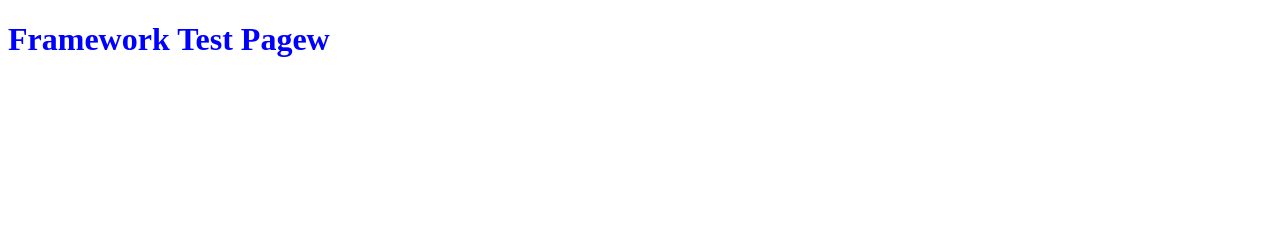
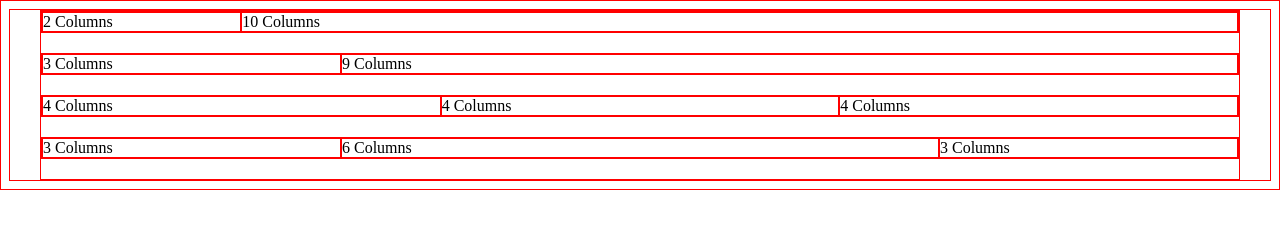
Before and after one commit to abryu/Front-End-Web-Developer, a plain HTML site: page portfolio/framework/test.html in a window 1280 px wide. Drawn offline with Linux system fonts and the light colour scheme.

Commit message:
Intro to HTML and CSS

```diff
--- a/portfolio/framework/css/main.css
+++ b/portfolio/framework/css/main.css
@@ -1,3 +1,69 @@
-h1{
-	color: blue;
+* {
+    border: 1px solid red !important;
 }
+
+* {
+    -webkit-box-sizing: border-box;
+    -moz-box-sizing: border-box;
+    -ms-box-sizing: border-box;
+    box-sizing: border-box;
+}
+
+.grid {
+    margin: 0 auto;
+    max-width: 1200px;
+    width: 100%;
+}
+
+.row {
+    width: 100%;
+    margin-bottom: 20px;
+    display: flex;
+}
+.col-1 {
+    width: 8.33%;
+}
+
+.col-2 {
+    width: 16.66%;
+}
+
+.col-3 {
+    width: 25%;
+}
+
+.col-4 {
+    width: 33.33%;
+}
+
+.col-5 {
+    width: 41.66%;
+}
+
+.col-6 {
+    width: 50%;
+}
+
+.col-7 {
+    width: 58.33%;
+}
+
+.col-8 {
+    width: 66.66%;
+}
+
+.col-9 {
+    width: 75%;
+}
+
+.col-10 {
+    width: 83.33%;
+}
+
+.col-11 {
+    width: 91.66%;
+}
+
+.col-12 {
+    width: 100%;
+}
--- a/portfolio/framework/test.html
+++ b/portfolio/framework/test.html
@@ -1,9 +1,30 @@
-<!DOCTYPE HTML>
+<!DOCTYPE html>
 <html>
-	<head>
-		<link rel="stylesheet" type="text/css" href="css/main.css">
-	</head>
-	<body>
-		<h1>Framework Test Pagew</h1>
-	</body>
+<head>
+  <meta charset="utf-8">
+  <title>Framework Test Page</title>
+  <link rel="stylesheet" href="css/main.css">
+</head>
+<body>
+  <div class="grid">
+    <div class="row">
+      <div class="col-2">2 Columns</div>
+      <div class="col-10">10 Columns</div>
+    </div>
+    <div class="row">
+      <div class="col-3">3 Columns</div>
+      <div class="col-9">9 Columns</div>
+    </div>
+    <div class="row">
+      <div class="col-4">4 Columns</div>
+      <div class="col-4">4 Columns</div>
+      <div class="col-4">4 Columns</div>
+    </div>
+    <div class="row">
+      <div class="col-3">3 Columns</div>
+      <div class="col-6">6 Columns</div>
+      <div class="col-3">3 Columns</div>
+    </div>
+  </div>
+</body>
 </html>
```
